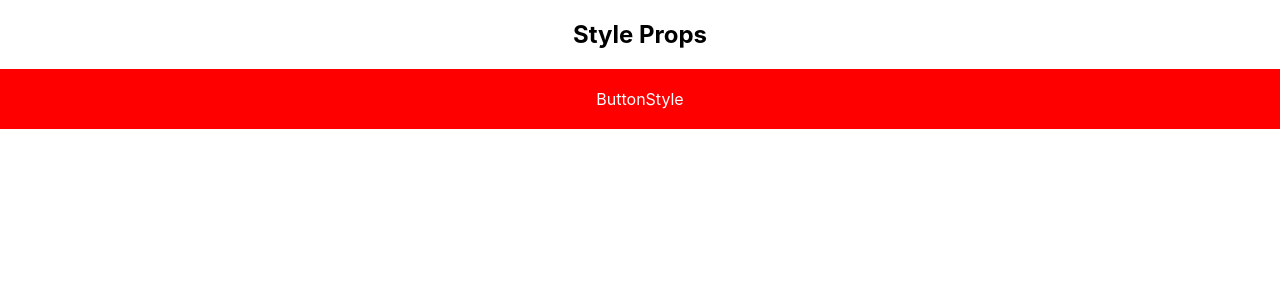
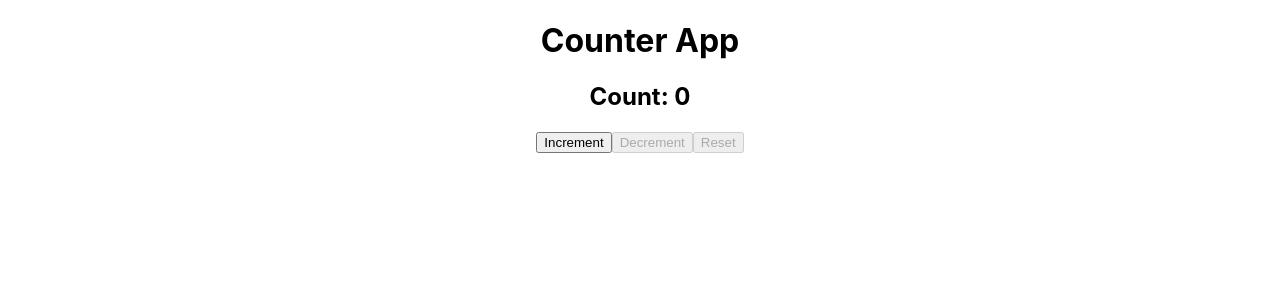
Before and after one commit to KaziReazulislam1999/react-typescript, a React (Create React App) app: page / in a window 1280 px wide. Shown: the top 300 px of the page. Built offline with nearby package versions, Linux system fonts and the light colour scheme.

Commit message:
typing useState Hook

```diff
--- a/src/App.tsx
+++ b/src/App.tsx
@@ -1,18 +1,29 @@
-import React from "react";
+import React, { useState } from "react";
 import "./App.css";
-import ButtonStyle from "./components/ButtonStyle";
-
-const btnStyle = {
-  backgroundColor: "red",
-  color: "#FFF",
-  padding: 20,
-};
 
 function App() {
+  const [count, setCount] = useState(0);
+
+  const handleIncrement = () => {
+    return setCount(count + 1);
+  };
+  const handleDecrement = () => {
+    return setCount(count - 1);
+  };
+  const handleReset = () => {
+    return setCount(0);
+  };
   return (
     <div className="App">
-      <h2>Style Props</h2>
-      <ButtonStyle btnStyle={btnStyle} />
+      <h1>Counter App</h1>
+      <h2>Count: {count}</h2>
+      <button onClick={handleIncrement}>Increment</button>
+      <button onClick={handleDecrement} disabled={count === 0}>
+        Decrement
+      </button>
+      <button onClick={handleReset} disabled={count === 0}>
+        Reset
+      </button>
     </div>
   );
 }
```
